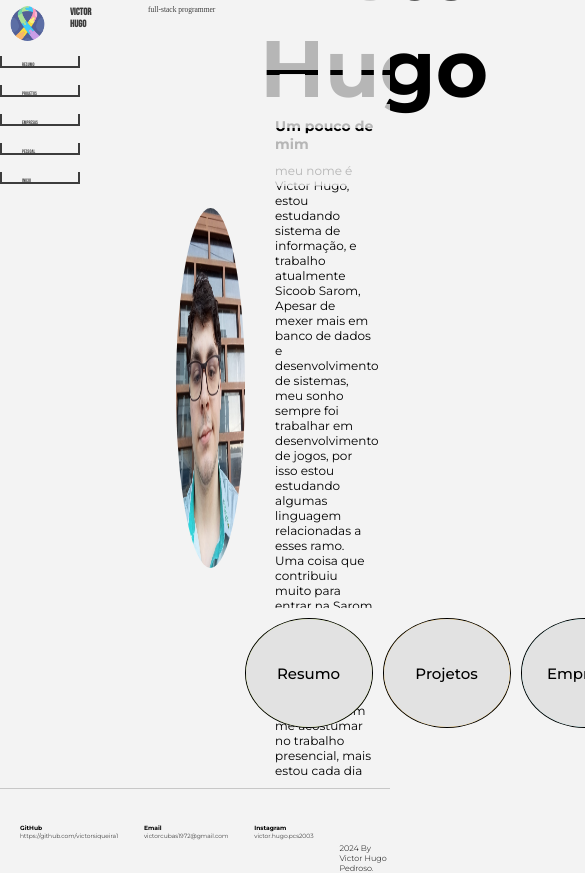
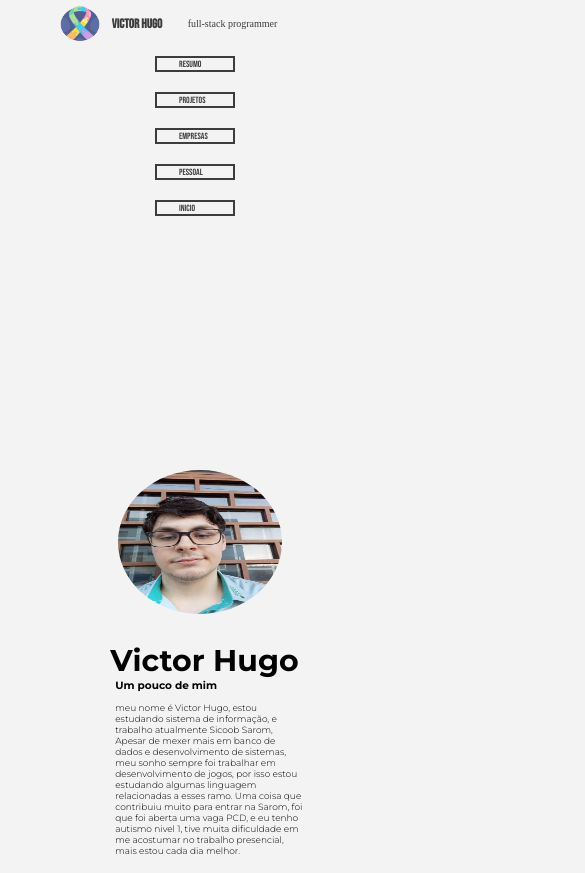
Before and after one commit to victorsiqueira1/trabalhoEscolar, a Vue app: page / in a window 390 px wide. Shown: the top 873 px of the page, 585 px wide, since content can reach past the window. Built offline with nearby package versions, Linux system fonts and the light colour scheme; a web font is replaced by a local one.

Commit message:
comecando o celular

```diff
--- a/index.html
+++ b/index.html
@@ -3,7 +3,11 @@
   <head>
     <meta charset="UTF-8" />
     <link rel="icon" href="../trabalhoEscolar/src/components/letra-v.ico" />
-    <meta name="viewport" content="width=device-width, initial-scale=1.0" />
+    <meta
+      name="viewport"
+      content="width=device-width, initial-scale=1, maximum-scale=1, user-scalable=no"
+    />
+
     <link rel="preconnect" href="https://fonts.googleapis.com" />
     <link rel="preconnect" href="https://fonts.gstatic.com" crossorigin />
     <link
@@ -34,9 +38,9 @@
       href="https://fonts.googleapis.com/css2?family=Work+Sans:ital,wght@0,300;1,300&display=swap"
       rel="stylesheet"
     />
-    <link rel="preconnect" href="https://fonts.googleapis.com">
-    <link rel="preconnect" href="https://fonts.gstatic.com" crossorigin>
-    <link href="https://fonts.googleapis.com/css2?family=PT+Serif&display=swap" rel="stylesheet">
+    <link rel="preconnect" href="https://fonts.googleapis.com" />
+    <link rel="preconnect" href="https://fonts.gstatic.com" crossorigin />
+    <link href="https://fonts.googleapis.com/css2?family=PT+Serif&display=swap" rel="stylesheet" />
     <title>Meu Perfil</title>
   </head>
   <body>
--- a/src/App.vue
+++ b/src/App.vue
@@ -3,24 +3,30 @@
     <div class="topo">
       <div class="oPeqno">
         <img class="rbolinha" src="./components/fita.png" alt="" />
-        <h1 class="profissao" style="color: black; padding-top: 6px; ">
-          Victor Hugo
-        </h1>
+        <h1 class="profissao" style="color: black; padding-top: 6px">Victor Hugo</h1>
         <h2 class="profissao2 linha">full-stack programmer</h2>
       </div>
-      <router-link style="text-decoration: none; color: rgb(0, 0, 0)" to="/resume">
+      <router-link class="tamanho" style="text-decoration: none; color: rgb(0, 0, 0)" to="/resume">
         <div class="quadradinho">Resumo</div>
       </router-link>
-      <router-link style="text-decoration: none; color: rgb(0, 0, 0)" to="/projetos">
+      <router-link
+        class="tamanho"
+        style="text-decoration: none; color: rgb(0, 0, 0)"
+        to="/projetos"
+      >
         <div class="quadradinho">Projetos</div>
       </router-link>
-      <router-link style="text-decoration: none; color: rgb(0, 0, 0)" to="/empresas">
+      <router-link
+        class="tamanho"
+        style="text-decoration: none; color: rgb(0, 0, 0)"
+        to="/empresas"
+      >
         <div class="quadradinho">Empresas</div>
       </router-link>
-      <router-link style="text-decoration: none; color: rgb(0, 0, 0)" to="/pessoal">
+      <router-link class="tamanho" style="text-decoration: none; color: rgb(0, 0, 0)" to="/pessoal">
         <div class="quadradinho">Pessoal</div>
       </router-link>
-      <router-link style="text-decoration: none; color: rgb(0, 0, 0)" to="/">
+      <router-link class="tamanho" style="text-decoration: none; color: rgb(0, 0, 0)" to="/">
         <div class="quadradinho" style="border-right: 2px solid rgb(0, 0, 0)">Inicio</div>
       </router-link>
     </div>
@@ -72,6 +78,8 @@ const fim = ref(false)
   display: flex;
   align-items: center;
   background-color: #f3f3f3;
+  padding: 0;
+  margin: 0;
   flex-direction: column;
 }
 .letraParaResumi {
@@ -124,10 +132,10 @@ const fim = ref(false)
   gap: 1px;
   font-size: 15px;
 }
-.profissao2{
+.profissao2 {
   padding-left: 0px;
-    width: 20rem;
-    margin-right: 0px
+  width: 20rem;
+  margin-right: 0px;
 }
 .quadradinho::before {
   color: rgb(0, 0, 0);
@@ -187,7 +195,7 @@ const fim = ref(false)
 }
 .profissao {
   padding-left: 15px;
-  margin-right: 50px
+  margin-right: 50px;
 }
 .linha {
   font-family: 'Playwrite AU VIC', cursive;
@@ -248,7 +256,7 @@ const fim = ref(false)
     font-weight: 400;
     font-style: normal;
     width: 100%;
-
+    justify-content: center;
     display: flex;
     align-items: center;
     background-color: #f3f3f3;
@@ -295,13 +303,26 @@ const fim = ref(false)
     font-family: 'Bebas Neue', sans-serif;
     font-weight: 400;
     font-style: normal;
-    width: 98vw;
+    width: 100%;
 
     display: flex;
     align-items: center;
     background-color: #f3f3f3;
     flex-direction: column;
   }
+  .quadradinho {
+    width: 50px !important;
+    padding-left: 17px;
+    height: 65%;
+    font-size: 10 !important;
+    border-bottom: 2px solid rgb(0, 0, 0);
+    border-left: 2px solid rgb(0, 0, 0);
+    padding-top: 6px;
+    transition: 1s ease all;
+    z-index: 1;
+    cursor: pointer;
+  }
+
   .topo {
     height: 50px;
     width: 100%;
@@ -313,18 +334,21 @@ const fim = ref(false)
   .profissao {
     padding-left: 0px;
     width: 5rem;
-    margin-right: 0px
+    margin-right: 0px;
   }
-  .profissao2{
+  .profissao2 {
     padding-left: 10px;
     width: 14rem;
-    margin-right: 0px
+    margin-right: 0px;
+    width: 13rem;
   }
-
+  .linha {
+    padding-right: 0px;
+  }
 
   .quadradinho {
     width: 80px;
-    padding-left: 20px;
+    padding-left: 10px;
     height: 50%;
     border-right: 2px solid rgb(0, 0, 0);
     margin-top: 10px;
@@ -372,7 +396,7 @@ const fim = ref(false)
     font-weight: 400;
     font-style: normal;
     width: 100%;
-
+    height: 150vh;
     display: flex;
     align-items: center;
     background-color: #f3f3f3;
@@ -380,12 +404,27 @@ const fim = ref(false)
   }
   .topo {
     height: 50px;
-    width: 100%;
+    width: 60%;
     opacity: 0.75;
     display: flex;
     flex-direction: column;
+    align-items: center;
     gap: 5px;
-    font-size: 5px;
+    font-size: 9px;
+  }
+  .profissao {
+    padding: 0;
+    margin: 0;
+    width: 55px;
+    font-size: 13px;
+  }
+  .profissao2 {
+    padding-left: 0px;
+    width: 11rem;
+    font-size: 10px;
+  }
+  .tamanho {
+    width: 80px;
   }
   .umaBola {
     width: 3rem;
@@ -412,11 +451,14 @@ const fim = ref(false)
   }
   .quadradinho {
     width: 80px;
-    padding-left: 20px;
+    padding-left: 22px;
     height: 50%;
     border-right: 2px solid rgb(0, 0, 0);
+    border-top: 2px solid rgb(0, 0, 0);
     margin-top: 10px;
-    padding-top: 5px;
+    padding-top: 1px;
+
+    padding-bottom: 5px;
   }
   .meio {
     width: 70vw;
@@ -452,6 +494,12 @@ const fim = ref(false)
   }
   .oPeqno {
     display: flex;
+    flex-direction: flex;
+    align-items: center;
+    justify-content: center;
+    text-align: center;
+    gap: 0;
+    font-size: 8px;
   }
   .links {
     margin-top: 7px;
@@ -459,7 +507,7 @@ const fim = ref(false)
   }
   .parteAbaixo {
     width: 70%;
-    height: 100%;
+
     flex-direction: column;
     margin-top: 50px;
   }
--- a/src/assets/main.css
+++ b/src/assets/main.css
@@ -5,9 +5,8 @@
   background-color: #f3f3f3;
 }
 
-
-#app,body {
-  min-height: 100vh;
+#app,
+body {
   padding: 0;
   margin: 0;
 }
--- a/src/views/Empresas.vue
+++ b/src/views/Empresas.vue
@@ -242,13 +242,13 @@ onMounted(() => {
     border: 3px solid black;
     position: relative;
 
-    top:160px;
+    top: 160px;
     left: -70px;
-
   }
 }
 
 @media screen and (min-width: 610px) and (max-width: 1023px) {
+
   .textoUm {
     width: 50%;
     height: 40% !important;
--- a/src/views/Meio.vue
+++ b/src/views/Meio.vue
@@ -168,7 +168,7 @@ onMounted(() => {
   width: 50%;
   height: 10vh;
   display: flex;
-  gap: 10px;
+  gap: 10.5rem;
 
   padding-top: 10px;
 }
@@ -214,7 +214,7 @@ onMounted(() => {
   border-radius: 100%;
   border: 1px black solid;
   cursor: pointer;
-  position: relative !important;
+  position: absolute;
 }
 .umaBola.btnCircle::before {
   content: '';
@@ -227,11 +227,11 @@ onMounted(() => {
   z-index: -1;
   border-radius: 100%;
   transform: scale(1.5);
-  transition: transform 800ms ease-in-out;
+  transition: transform 800ms ease-out;
 }
 .umaBola.btnCircle:hover::before,
 .umaBola.btnCircle:focus::before {
-  transform: scale(0);
+  transform: scale(1);
 }
 
 .umaBola.btnCircle {
@@ -264,7 +264,7 @@ onMounted(() => {
     width: 65%;
     height: 10vh;
     display: flex;
-    gap: 10px;
+    gap: 7rem;
     margin-left: 18rem;
     padding-top: 0px;
     padding-bottom: 20px;
@@ -307,7 +307,7 @@ onMounted(() => {
     font-size: 12px;
   }
 }
-@media screen and (min-width: 610px) and (max-width: 1023px) {
+@media screen and (min-width: 611px) and (max-width: 1023px) {
   .umaBola {
     width: 4rem;
     height: 8.5vh;
@@ -328,7 +328,7 @@ onMounted(() => {
     height: 15rem;
   }
   .meio {
-    width: 90%;
+    width: 100%;
     height: 100%;
     flex-direction: column;
     display: flex;
@@ -354,7 +354,7 @@ onMounted(() => {
     width: 64%;
     height: 5vh;
     display: flex;
-    gap: 10px;
+    gap: 4.5rem;
     margin-left: 25vw;
     margin-top: 2rem;
   }
@@ -381,4 +381,84 @@ onMounted(() => {
     padding-top: 50px;
   }
 }
+@media screen and (min-width: 320px) and (max-width: 610px) {
+  .umaBola {
+    width: 3.5rem;
+    height: 8.5vh;
+    border-radius: 100%;
+    border: 1px black solid;
+    font-size: 9px !important;
+  }
+  .foto {
+    width: 42%;
+    height: 60%;
+    border-radius: 100%;
+    margin-left: 10px;
+    margin-top: 50px;
+  }
+  .oResumme {
+    display: flex;
+    flex-direction: column;
+    margin-top: 0;
+    justify-content: center;
+    align-items: center;
+    height: 15rem;
+  }
+  .meio {
+    width: 100%;
+    height: 100%;
+
+    flex-direction: column;
+    display: flex;
+    align-items: center;
+    margin: 0;
+    padding-top: 0px;
+    justify-content: center;
+  }
+  .ola {
+    padding-left: 0%;
+    display: flex;
+    justify-content: center;
+    flex-direction: column;
+    width: 100%;
+    height: 100%;
+    margin: 0;
+  }
+  .quemCrio {
+    margin-top: 9px;
+    font-size: 7px !;
+  }
+  .quatroBola {
+    width: 64%;
+    height: 5vh;
+    display: flex;
+    gap: 4.5rem;
+    position: absolute;
+    top: 115%;
+    margin-left: 5vw;
+    margin-top: 2rem;
+  }
+  .letraParaResumi {
+    font-family: 'Montserrat', sans-serif;
+    font-optical-sizing: auto;
+    font-weight: 300 !important;
+    font-style: normal;
+  }
+  .letraGrande {
+    font-size: 30px;
+    margin-left: 10px;
+  }
+  .resumo {
+    width: 55%;
+    height: 50%;
+    margin-left: 5px;
+    margin-top: 50px;
+    display: flex;
+    flex-direction: column;
+    justify-content: center;
+    padding-left: 10px;
+    font-size: 9px;
+    padding-top: 50px;
+  }
+}
 </style>
```
